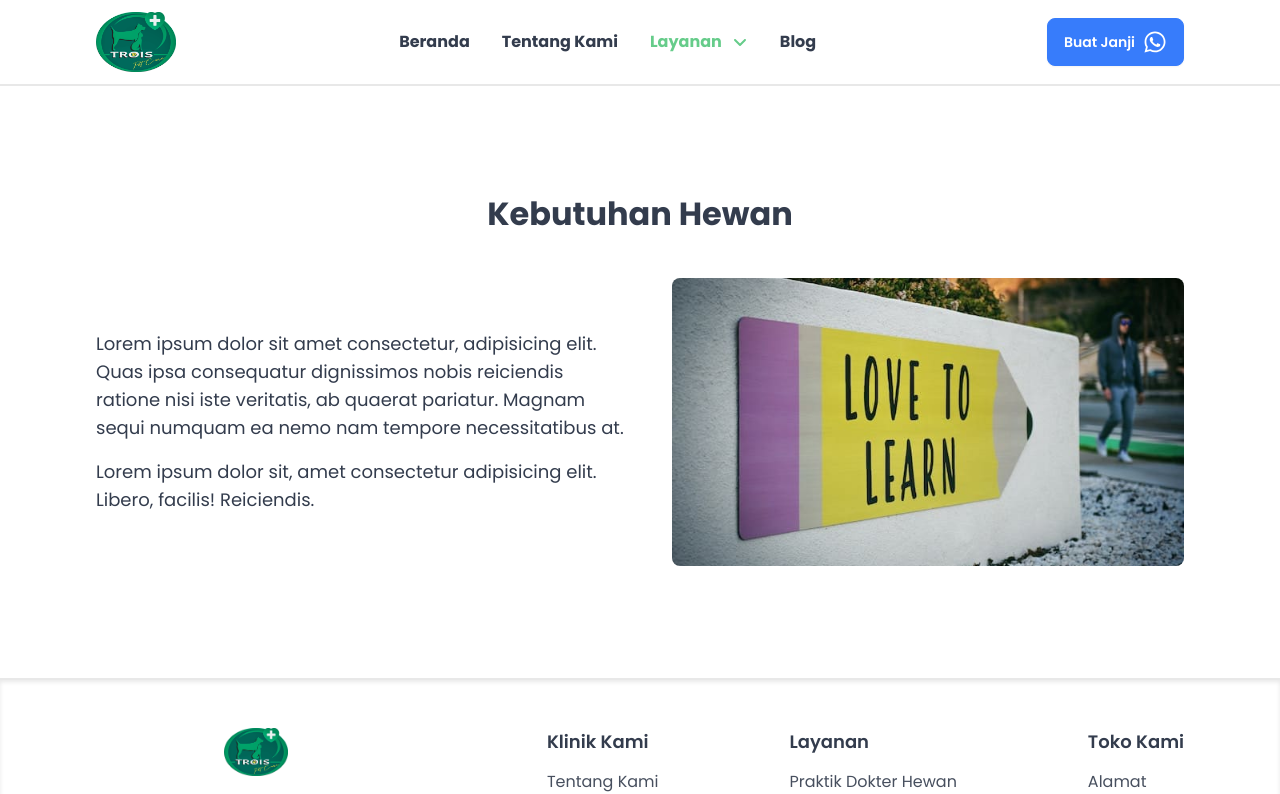
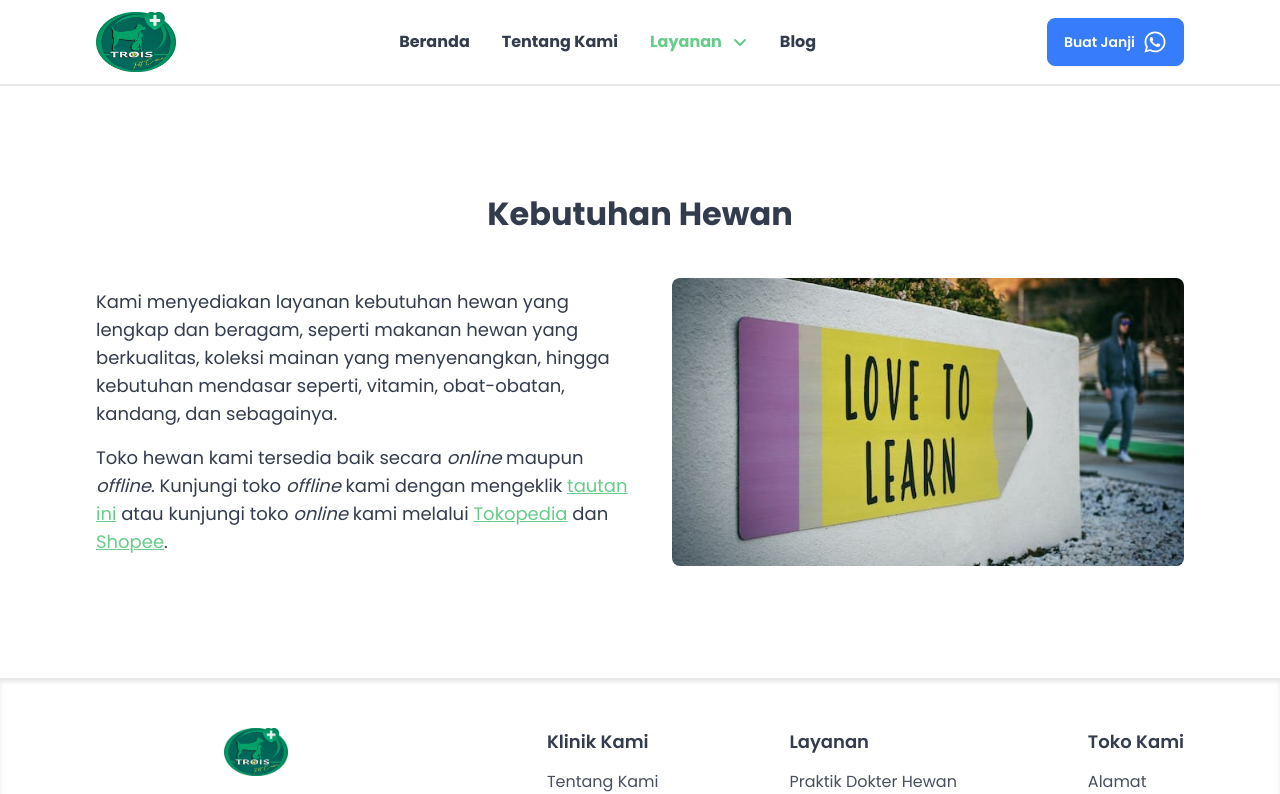
Before and after one commit to mdayat/trois-pet-care, a SvelteKit app: page /layanan/kebutuhan-hewan in a window 1280 px wide. Shown: the top 794 px of the page. Built offline with nearby package versions, Linux system fonts and the light colour scheme.

Commit message:
add about section for each services page

```diff
--- a/src/routes/layanan/grooming/+page.svelte
+++ b/src/routes/layanan/grooming/+page.svelte
@@ -7,11 +7,14 @@
 
 <svelte:head>
 	<title>Layanan Grooming</title>
-	<meta name="description" content="" />
+	<meta
+		name="description"
+		content="Jaga kesehatan hewan peliharaan kamu melalui layanan perawatan kebersihan hewan di klinik hewan kami"
+	/>
 
 	<OpenGraphMetaTags
 		title="Layanan Grooming"
-		description=""
+		description="Jaga kesehatan hewan peliharaan kamu melalui layanan perawatan kebersihan hewan di klinik hewan kami"
 		pageURL={data.pageURL}
 		imageURL={data.baseURL + "/logo.png"}
 	/>
@@ -28,16 +31,11 @@
 		</h1>
 
 		<div class="order-2 lg:order-1 lg:max-w-2xl">
-			<p class="mb-4 lg:text-lg">
-				Lorem ipsum dolor sit amet consectetur, adipisicing elit. Quas ipsa
-				consequatur dignissimos nobis reiciendis ratione nisi iste veritatis, ab
-				quaerat pariatur. Magnam sequi numquam ea nemo nam tempore
-				necessitatibus at.
-			</p>
-
 			<p class="lg:text-lg">
-				Lorem ipsum dolor sit, amet consectetur adipisicing elit. Libero,
-				facilis! Reiciendis.
+				Kami menyediakan layanan grooming atau perawatan untuk menjaga
+				kebersihan dan kerapian hewan peliharaan. Perawatan dilakukan dengan
+				cara pemotongan kuku, pembersihan telinga, kotoran mata, serta merapikan
+				rambut disekitar anus dan dibawah telapak kaki.
 			</p>
 		</div>
 
--- a/src/routes/layanan/kebutuhan-hewan/+page.svelte
+++ b/src/routes/layanan/kebutuhan-hewan/+page.svelte
@@ -7,11 +7,14 @@
 
 <svelte:head>
 	<title>Layanan Kebutuhan Hewan</title>
-	<meta name="description" content="" />
+	<meta
+		name="description"
+		content="Penuhi kebutuhan hewan peliharaan kamu melalui toko hewan kami, seperti makanan, vitamin, kandang, mainan, dan sebagainya"
+	/>
 
 	<OpenGraphMetaTags
 		title="Layanan Kebutuhan Hewan"
-		description=""
+		description="Penuhi kebutuhan hewan peliharaan kamu melalui toko hewan kami, seperti makanan, vitamin, kandang, mainan, dan sebagainya"
 		pageURL={data.pageURL}
 		imageURL={data.baseURL + "/logo.png"}
 	/>
@@ -29,15 +32,41 @@
 
 		<div class="order-2 lg:order-1 lg:max-w-2xl">
 			<p class="mb-4 lg:text-lg">
-				Lorem ipsum dolor sit amet consectetur, adipisicing elit. Quas ipsa
-				consequatur dignissimos nobis reiciendis ratione nisi iste veritatis, ab
-				quaerat pariatur. Magnam sequi numquam ea nemo nam tempore
-				necessitatibus at.
+				Kami menyediakan layanan kebutuhan hewan yang lengkap dan beragam,
+				seperti makanan hewan yang berkualitas, koleksi mainan yang
+				menyenangkan, hingga kebutuhan mendasar seperti, vitamin, obat-obatan,
+				kandang, dan sebagainya.
 			</p>
 
 			<p class="lg:text-lg">
-				Lorem ipsum dolor sit, amet consectetur adipisicing elit. Libero,
-				facilis! Reiciendis.
+				Toko hewan kami tersedia baik secara <i>online</i> maupun
+				<i>offline</i>. Kunjungi toko <i>offline</i> kami dengan mengeklik
+				<a
+					href="https://maps.app.goo.gl/u4akSXyrcFLRYgEd7"
+					target="_blank"
+					rel="noopener"
+					class="link link-primary"
+				>
+					tautan ini
+				</a>
+				atau kunjungi toko <i>online</i> kami melalui
+				<a
+					href="https://www.tokopedia.com/trois-3?utm_campaign=Shop-126756939-10789193-170124&utm_source=salinlink&utm_medium=share"
+					target="_blank"
+					rel="noopener"
+					class="link link-primary"
+				>
+					Tokopedia
+				</a>
+				dan
+				<a
+					href="https://shopee.co.id/troispetshop"
+					target="_blank"
+					rel="noopener"
+					class="link link-primary"
+				>
+					Shopee</a
+				>.
 			</p>
 		</div>
 
--- a/src/routes/layanan/praktik/+page.svelte
+++ b/src/routes/layanan/praktik/+page.svelte
@@ -7,11 +7,14 @@
 
 <svelte:head>
 	<title>Layanan Praktik Dokter Hewan</title>
-	<meta name="description" content="" />
+	<meta
+		name="description"
+		content="Mulailah perjalanan kesehatan hewan peliharaan kamu melalui pelayanan kesehatan kami yang didampingi oleh tenaga ahli berpengalaman"
+	/>
 
 	<OpenGraphMetaTags
 		title="Layanan Praktik Dokter Hewan"
-		description=""
+		description="Mulailah perjalanan kesehatan hewan peliharaan kamu melalui pelayanan kesehatan kami yang didampingi oleh tenaga ahli berpengalaman"
 		pageURL={data.pageURL}
 		imageURL={data.baseURL + "/logo.png"}
 	/>
@@ -29,15 +32,15 @@
 
 		<div class="order-2 lg:order-1 lg:max-w-2xl">
 			<p class="mb-4 lg:text-lg">
-				Lorem ipsum dolor sit amet consectetur, adipisicing elit. Quas ipsa
-				consequatur dignissimos nobis reiciendis ratione nisi iste veritatis, ab
-				quaerat pariatur. Magnam sequi numquam ea nemo nam tempore
-				necessitatibus at.
+				Kami menyediakan pelayanan kesehatan hewan yang dilakukan oleh tenaga
+				ahli berpengalaman dengan tujuan untuk mendapatkan diagnosis yang akurat
+				melalui serangkaian pemeriksaan-pemeriksaan tertentu sehingga pasien
+				mendapatkan pengobatan yang tepat.
 			</p>
 
 			<p class="lg:text-lg">
-				Lorem ipsum dolor sit, amet consectetur adipisicing elit. Libero,
-				facilis! Reiciendis.
+				Pelayanan kesehatan hewan meliputi konsultasi hingga tindakan medis,
+				seperti sterilisasi, vaksinasi, dan operasi.
 			</p>
 		</div>
 
```
